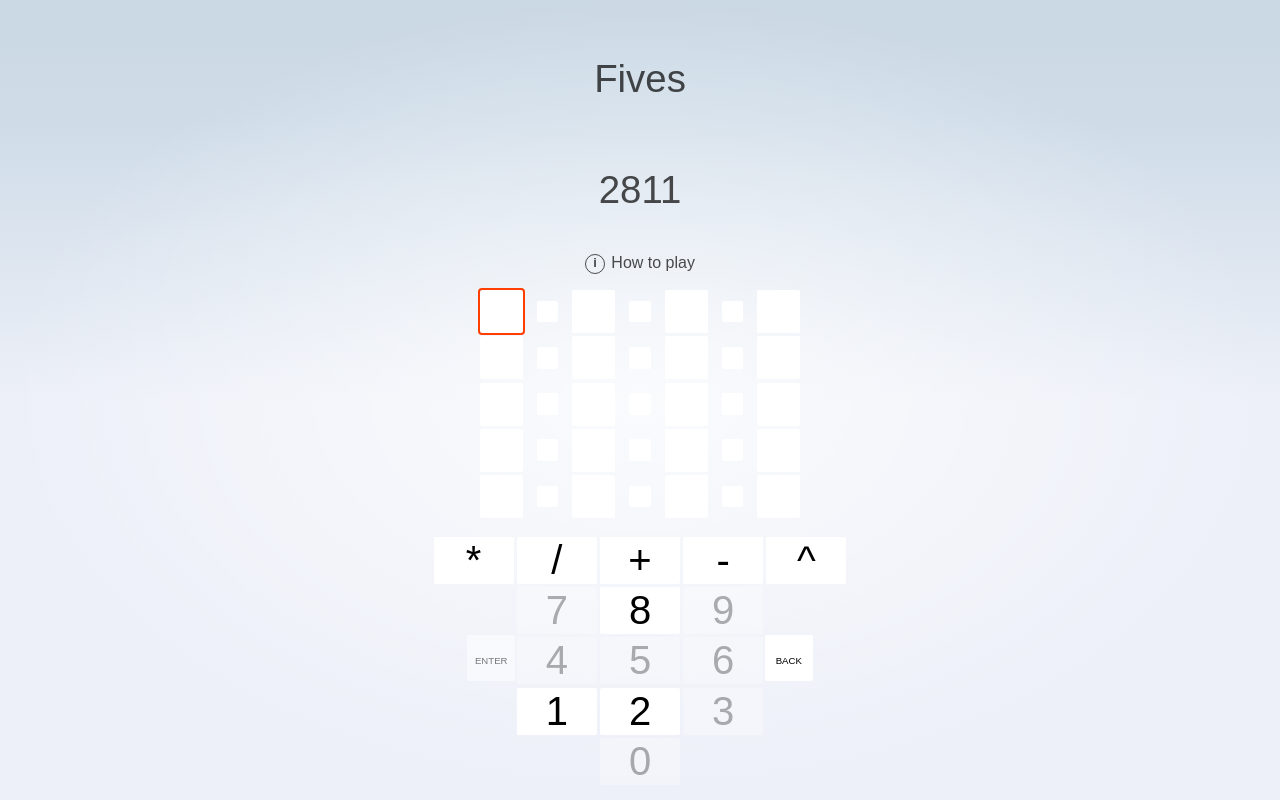
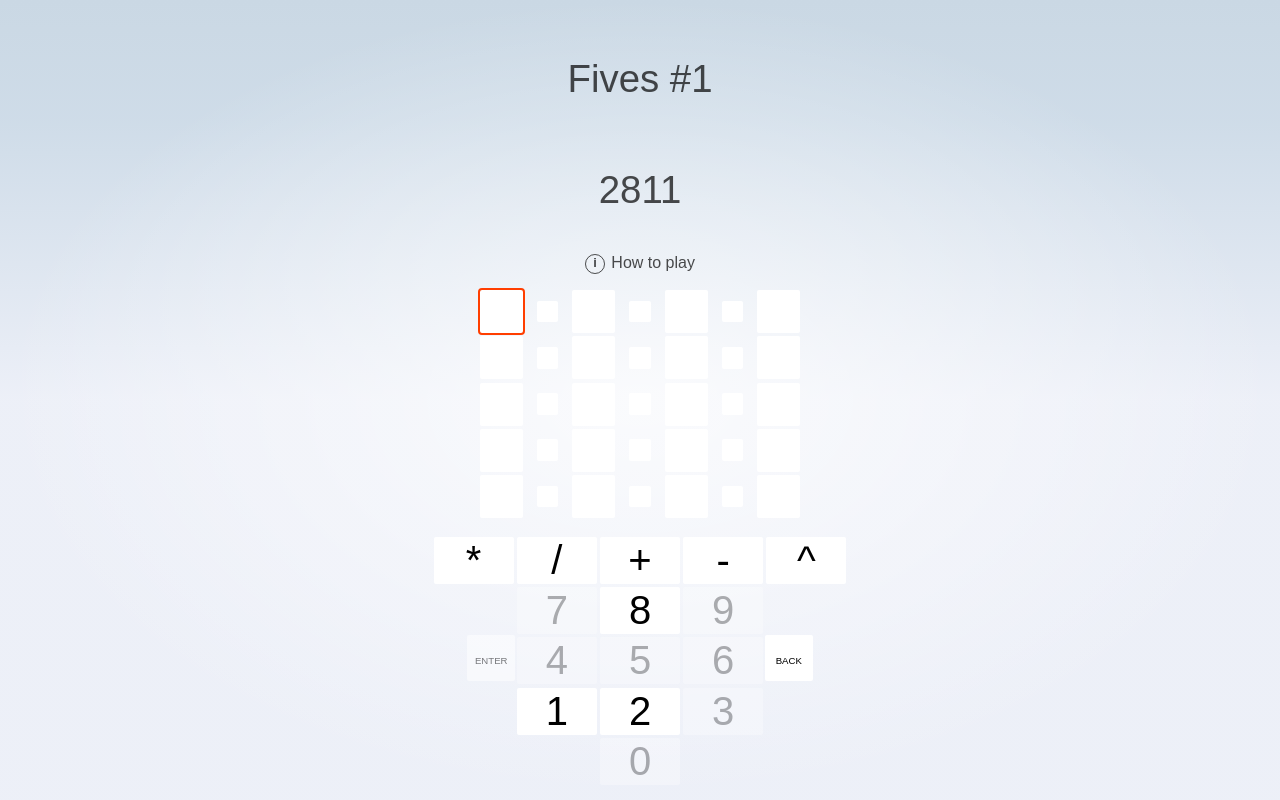
Before and after one commit to mgelfius/fives, a SvelteKit app: page / in a window 1280 px wide. Built offline with nearby package versions, Linux system fonts and the light colour scheme; no server answers.

Commit message:
Fix cookie expiration, fix new game timing, code cleanup

```diff
--- a/src/routes/+page.server.ts
+++ b/src/routes/+page.server.ts
@@ -13,10 +13,10 @@ export const load = (({ cookies }) => {
 }) satisfies PageServerLoad;
 
 const getTomorrowDate = () => {
-	let tomorrow = new Date();
-	tomorrow.setDate(tomorrow.getDate() + 1);
-	tomorrow.setHours(0, 0, 0, 0);
-	return tomorrow
+    const today = new Date();
+    const tomorrow = new Date(today.getTime() + 28 * 60 * 60 * 1000);
+    tomorrow.setHours(0, 0, 0, 0);
+    return tomorrow;
 }
 
 export const actions = {
--- a/src/routes/+page.svelte
+++ b/src/routes/+page.svelte
@@ -32,7 +32,7 @@
 		const startDate = new Date(2026, 0, 30);
 		const today = new Date();
 		const diffTime = today.getTime() - startDate.getTime();
-		const diffDays = Math.floor(diffTime / (1000 * 60 * 60 * 24));
+		const diffDays = Math.floor(diffTime / (1000 * 60 * 60 * 28));
 		return diffDays;
 	});
 
@@ -106,7 +106,7 @@
 		};
 	}}
 >
-	<h1>Fives</h1>
+	<h1>Fives #{dayNumber()}</h1>
 	<h1 class="currentNumber">
 		{#if i >= 5}
 			Game Complete.<br />Final Score: {finalScore()}<br />
--- a/src/routes/game.ts
+++ b/src/routes/game.ts
@@ -18,14 +18,14 @@ export class Game {
 			this.todaysNumbers = todaysNumbers.split(',');
 			this.currentNumber = this.todaysNumbers[this.index];
 		} else {
-			const today = new Date().toISOString().split('T')[0].replace(/-/g, '');
-			const random = new Random(Number.parseInt(today));
+			const today = new Date().toLocaleString('en-US', { timeZone: 'America/New_York' }).split(',')[0].split('/');
+			const todayFormatted = today[2].padStart(4, '0') + today[0].padStart(2, '0') + today[1].padStart(2, '0');
+			const random = new Random(Number.parseInt(todayFormatted));
 			this.todaysNumbers = [];
 			while (this.todaysNumbers.length < 5) {
 				let num;
 				do {
 					num = random.nextInt() % 10000;
-					console.dir(num);
 				} while (num <= 0 || num.toString().padStart(4, '0').split('0').length > 2);
 				this.todaysNumbers.push(num.toString().padStart(4, '0'));
 			}
@@ -56,6 +56,6 @@ export class Game {
 	 * Serialize game state so it can be set as a cookie
 	 */
 	toString() {
-		return `${btoa(new Date().toISOString().split('T')[0].replace(/-/g, ''))}\\${this.answers.join(' ')}\\${this.todaysNumbers.join(',')}`;
+		return `${btoa(new Date().toLocaleString('en-US', { timeZone: 'America/New_York' }).split(',')[0].split('/').join(''))}\\${this.answers.join(' ')}\\${this.todaysNumbers.join(',')}`;
 	}
 }
--- a/src/routes/random.ts
+++ b/src/routes/random.ts
@@ -5,7 +5,6 @@ export class Random {
 	constructor(seed = 0) {
 		this.a = seed;
 		this.b = seed;
-		console.dir(seed);
 	}
 
 	nextInt() {
```
